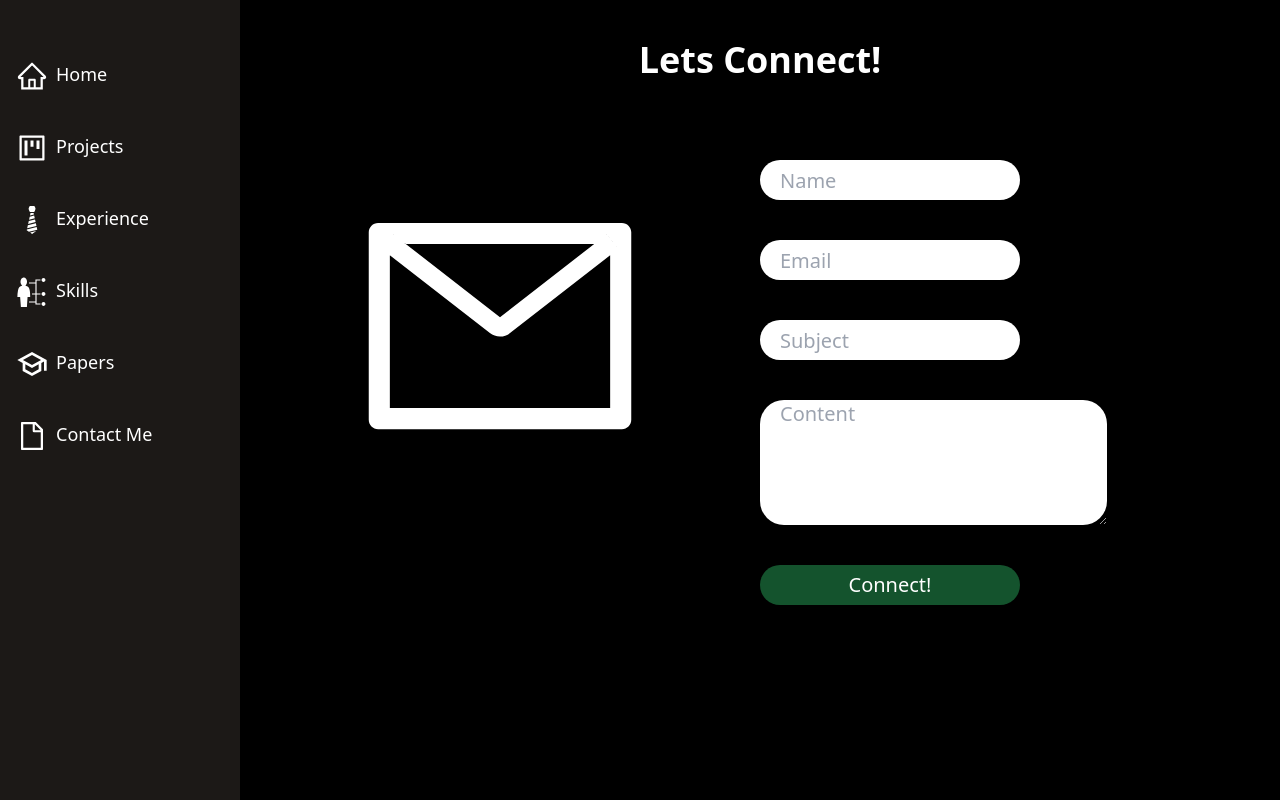
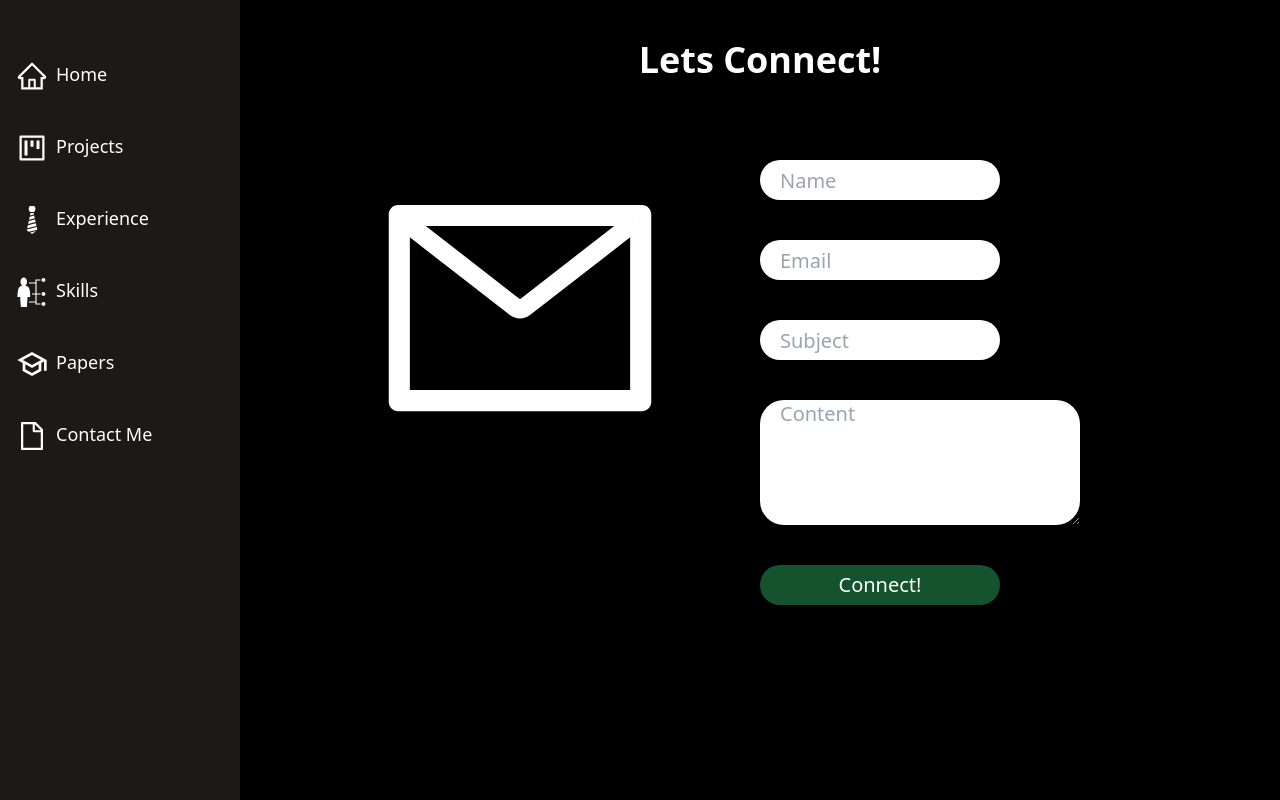
Before and after one commit to dudley2y/portfolio, a Next.js app: page /contact in a window 1280 px wide. Built offline with nearby package versions, Linux system fonts and the light colour scheme.

Commit message:
contact css fixed

```diff
--- a/pages/contact.js
+++ b/pages/contact.js
@@ -2,14 +2,14 @@ import {  AiOutlineMail } from 'react-icons/ai'
 
 export default function Contact(){
     return(
-        <div className = "h-max">
+        <div className = "page h-full">
             <h1 className ="text-center text-4xl font-extrabold">Lets Connect!</h1>
-            <div className = "grid grid-cols-2">
-                <div className = "grid justify-items-center pt-24">
+            <div className = "flex">
+                <div className = "flex justify-center items-center w-1/2">
                     <AiOutlineMail size = "300"/>
                 </div>
 
-                <div className = "pt-20 text-black text-xl">
+                <div className = "w-1/2 pt-20 text-black text-xl">
                     <input placeholder = "Name" className = "block mb-10 rounded-3xl w-1/2 h-10 px-5" />
                     <input placeholder = "Email" className = "block mb-10 rounded-3xl w-1/2 h-10 px-5"  />
                     <input placeholder = "Subject" className = "block mb-10 rounded-3xl w-1/2 h-10 px-5" />
--- a/styles/globals.css
+++ b/styles/globals.css
@@ -5,7 +5,7 @@
 @layer components {
 
     .main-content {
-        @apply ml-[15rem] w-screen  text-white  bg-black pt-10 h-screen overflow-auto;
+        @apply pl-[15rem] w-screen  text-white  bg-black h-screen overflow-auto;
     }
 
     .sidebar{
@@ -21,11 +21,11 @@
       }
 
     .page{
-        @apply mx-10
+        @apply mx-10 pt-10;
     }
 
     .intro-board{
-        @apply flex   py-5 bg-stone-900 rounded-lg;
+        @apply flex   py-5 bg-stone-900 rounded-lg ;
     }
 
     .profile-image{
```
